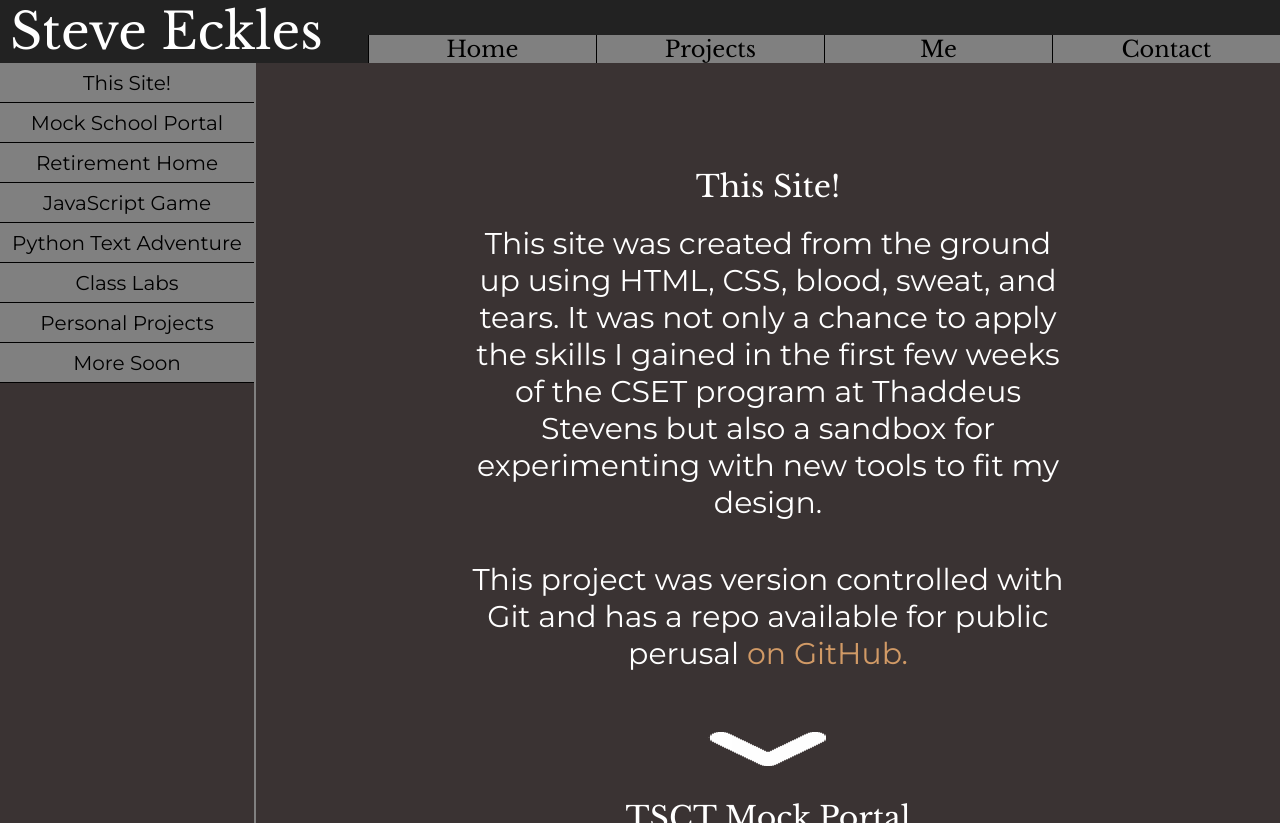
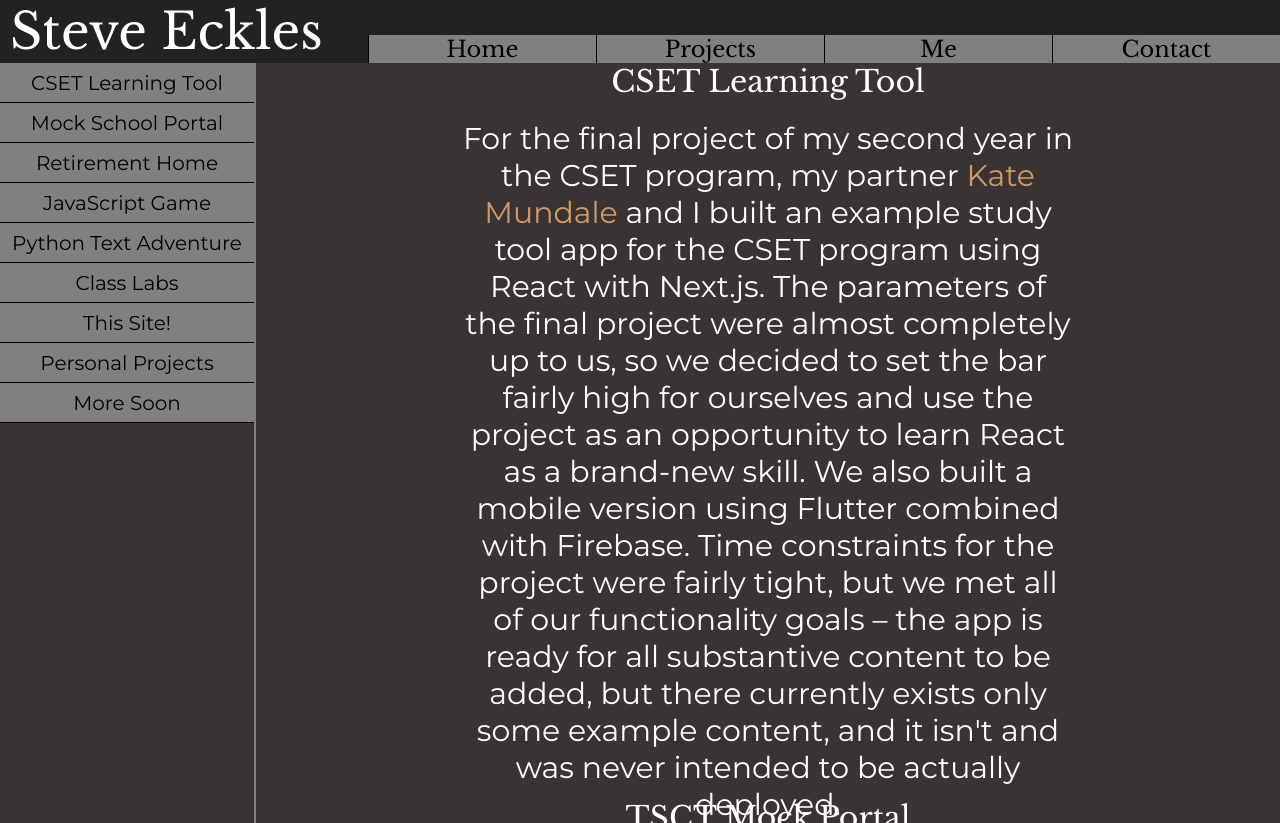
Before and after one commit to Steve-D-Eckles/Steve-D-Eckles.github.io, a website: page projects.html in a window 1280 px wide. Drawn offline with nearby package versions, Linux system fonts and the light colour scheme.

Commit message:
Update projects page

```diff
--- a/projects.html
+++ b/projects.html
@@ -27,12 +27,13 @@
 
     <aside class="sidebar">
       <ul class=sideNav>
-        <li><a href="#this-site">This Site!</a></li>
+        <li><a href="#clt">CSET Learning Tool</a></li>
         <li><a href="#tsct-portal">Mock School Portal</a></li>
         <li><a href="#retirement">Retirement Home</a></li>
         <li><a href="#js-game">JavaScript Game</a></li>
         <li><a href="#python-tag">Python Text Adventure</a></li>
         <li><a href="#class-labs">Class Labs</a></li>
+        <li><a href="#this-site">This Site!</a></li>
         <li><a href="#personal">Personal Projects</a></li>
         <li><a href="#more-soon">More Soon</a></li>
       </ul>
@@ -40,18 +41,27 @@
 
     <div class="projects-page-wrapper">
 
-      <article id="this-site">
+      <article id="clt">
         <div class="projects-center-box">
-          <h2>This Site!</h2>
-          <p>This site was created from the ground up using HTML, CSS, blood,
-            sweat, and tears. It was not only a chance to apply the skills I gained in
-            the first few weeks of the CSET program at Thaddeus Stevens but also a
-            sandbox for experimenting with new tools to fit my design.</p>
-          <p>This project was version controlled with Git and has a repo
-            available for public perusal
-            <a href="https://github.com/Steve-D-Eckles/Steve-D-Eckles.github.io" target="_blank">on GitHub.</a></p>
+          <h2>CSET Learning Tool</h2>
+          <p>For the final project of my second year in the CSET program, my partner
+            <a href="portfolio-kdmundale.vercel.app" target="_blank">Kate Mundale</a>
+            and I built an example study tool app for the CSET program using React with
+            Next.js. The parameters of the final project were almost completely up to us,
+            so we decided to set the bar fairly high for ourselves and use the project
+            as an opportunity to learn React as a brand-new skill. We also built a
+            mobile version using Flutter combined with Firebase. Time constraints for
+            the project were fairly tight, but we met all of our functionality goals –
+            the app is ready for all substantive content to be added, but there currently
+            exists only some example content, and it isn't and was never intended to be actually
+            deployed.
+          </p>
+          <p>
+            As always, you can check out the code
+            <a href="https://github.com/kevinlueke/cset-learning-tool">on GitHub</a>.
+          </p>
         </div>
-        <a href="#js-game"><img src="images/chevron-down-300x300.png" alt="downward-pointing chevron"></a>
+        <a href="#tsct-portal"><img src="images/chevron-down-300x300.png" alt="downward-pointing chevron"></a>
       </article>
 
       <article id="tsct-portal">
@@ -66,7 +76,7 @@
           <p>This project was version controlled with Git and has a repo you can check out
             <a href="https://github.com/Steve-D-Eckles/Steve-D-Eckles.github.io" target="_blank">on GitHub.</a></p>
         </div>
-        <a href="#js-game"><img src="images/chevron-down-300x300.png" alt="downward-pointing chevron"></a>
+        <a href="#retirement"><img src="images/chevron-down-300x300.png" alt="downward-pointing chevron"></a>
       </article>
 
       <article id="retirement">
@@ -129,6 +139,20 @@
           <p>All of our labs from class are created as Git repositories, and
             they are all available <a href="https://github.com/Steve-D-Eckles/" target="_blank">on GitHub.</a></p>
         </div>
+        <a href="#this-site"><img src="images/chevron-down-300x300.png" alt="downward-pointing chevron"></a>
+      </article>
+
+      <article id="this-site">
+        <div class="projects-center-box">
+          <h2>This Site!</h2>
+          <p>This site was created from the ground up using HTML, CSS, blood,
+            sweat, and tears. It was not only a chance to apply the skills I gained in
+            the first few weeks of the CSET program at Thaddeus Stevens but also a
+            sandbox for experimenting with new tools to fit my design.</p>
+          <p>This project was version controlled with Git and has a repo
+            available for public perusal
+            <a href="https://github.com/Steve-D-Eckles/Steve-D-Eckles.github.io" target="_blank">on GitHub.</a></p>
+        </div>
         <a href="#personal"><img src="images/chevron-down-300x300.png" alt="downward-pointing chevron"></a>
       </article>
 
```
